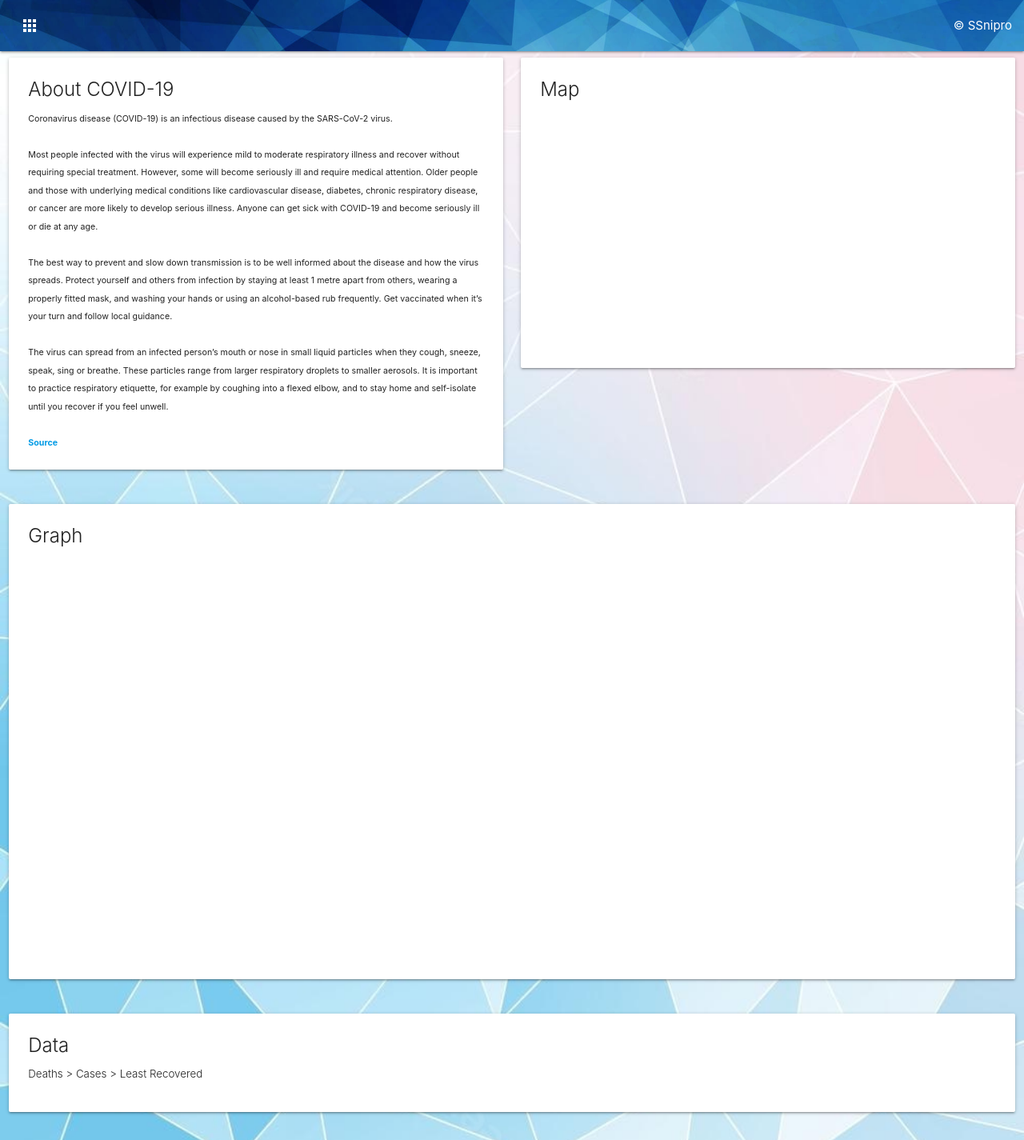
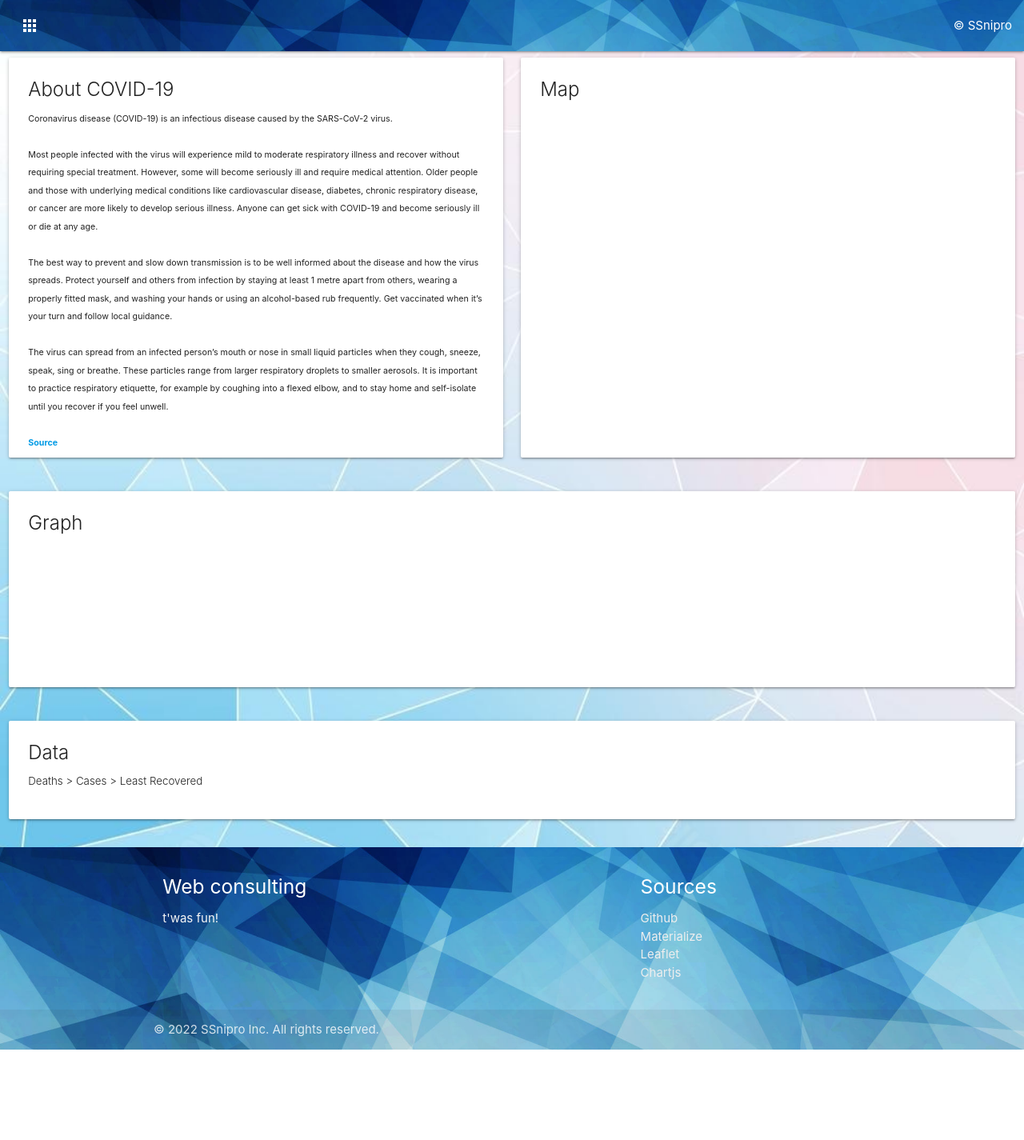
Before and after one commit to ntcqwq/covid2022, a plain HTML site: page dash/index.html in a window 1280 px wide. Shown: the whole page at 80% size. After the commit the page ends 1312 px from the top, so only its background shows below. Drawn offline with nearby package versions, Linux system fonts and the light colour scheme; a script that the page names is missing.

Commit message:
footer & endings

```diff
--- a/dash/index.html
+++ b/dash/index.html
@@ -23,7 +23,7 @@
     </nav>
     <div class="row">
       <div class="col s12 m6">
-        <div class="card">
+        <div class="card sc">
           <div class="card-content">
             <span class="card-title">About COVID-19</span>
               <p>
@@ -35,7 +35,7 @@
         </div>
       </div>
       <div class="col s12 m6">
-        <div class="card">
+        <div class="card sc">
           <div class="card-content">
             <span class="card-title">Map</span>
              <div id="map"></div>
@@ -48,7 +48,7 @@
         <div class="card">
           <div class="card-content">
             <span class="card-title">Graph</span>
-            <canvas id="doughnut-chart" width="800" height="500"></canvas>
+            <canvas id="doughnut-chart"></canvas>
           </div>
         </div>
       </div>
@@ -63,6 +63,31 @@
         </div>
       </div>
     </div>
+    <footer class="page-footer">
+          <div class="container">
+            <div class="row">
+              <div class="col l6 s12">
+                <h5 class="white-text">Web consulting </h5>
+                <p class="grey-text text-lighten-4">t'was fun!</p>
+              </div>
+              <div class="col l4 offset-l2 s12">
+                <h5 class="white-text">Sources</h5>
+                <ul>
+                  <li><a class="grey-text text-lighten-3" href="https://github.com/SSnipro/covid2022">Github</a></li>
+                  <li><a class="grey-text text-lighten-3" href="https://materializecss.com">Materialize</a></li>
+                  <li><a class="grey-text text-lighten-3" href="https://leafletjs.com">Leaflet</a></li>
+                  <li><a class="grey-text text-lighten-3" href="https://www.chartjs.org/docs/latest/">Chartjs</a></li>
+                </ul>
+              </div>
+            </div>
+          </div>
+          <div class="footer-copyright">
+            <div class="container">
+            © 2022 SSnipro Inc. All rights reserved.
+            <a class="grey-text text-lighten-4 right" href="#!"></a>
+            </div>
+          </div>
+        </footer>
   </body>
   <script type="text/javascript">
     getData();
--- a/dash/styles.css
+++ b/dash/styles.css
@@ -4,6 +4,17 @@ body {
   background-size: 100%;
 }
 
+.sc {
+  height: 500px;
+}
+
+.card:hover {
+  border-style: solid;
+  border-width: thin;
+  border-color: teal;
+}
+
+#doughnut_chart { width: 800px; height: 650px }
 
 .nav-wrapper {
   background-image: url("imgs/header3.jpeg");
@@ -15,4 +26,9 @@ body {
   margin-left: 25px;
 }
 
-#map { height: 300px }
+.page-footer {
+  background-image: url("imgs/header3.jpeg");
+  background-repeat: repeat;
+  background-size: 100%;
+}
+#map { height: 400px }
```
